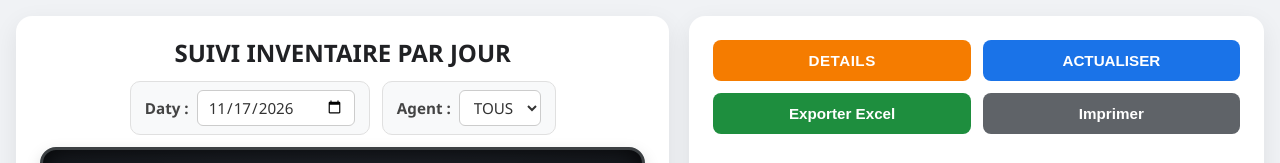
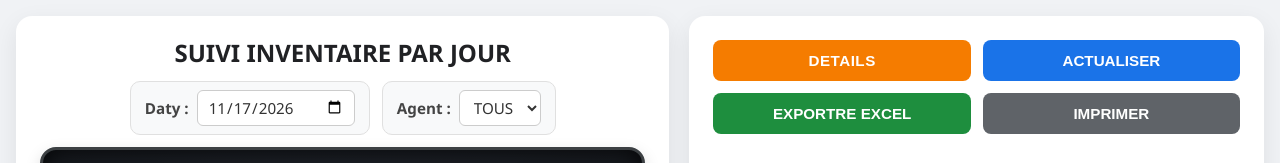
Before and after one commit to princi-dev/SUIVI-INV-PAR-JOUR-BY-PRINCI, a plain HTML site: page index.html in a window 1280 px wide. Shown: the top 163 px of the page. Drawn offline with Linux system fonts and the light colour scheme; no server answers.

Commit message:
Update index.html

```diff
--- a/index.html
+++ b/index.html
@@ -82,8 +82,8 @@
             <div class="actions-wrapper no-print">
                 <button class="btn btn-details" id="btnToggleDetails" onclick="toggleDetails()">DETAILS</button>
                 <button class="btn btn-refresh" onclick="chargerDonnees()">ACTUALISER</button>
-                <button class="btn btn-excel" onclick="exporterExcel()">Exporter Excel</button>
-                <button class="btn btn-print" onclick="window.print()">Imprimer</button>
+                <button class="btn btn-excel" onclick="exporterExcel()">EXPORTRE EXCEL</button>
+                <button class="btn btn-print" onclick="window.print()">IMPRIMER</button>
             </div>
 
             <!-- Miafina aloha ity tabilao ity mandra-panindry ny bokotra DETAILS -->
```
